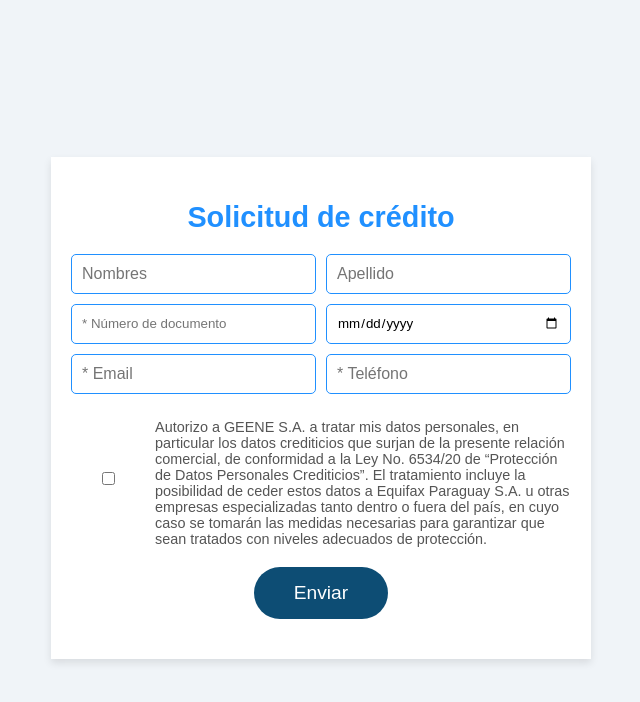
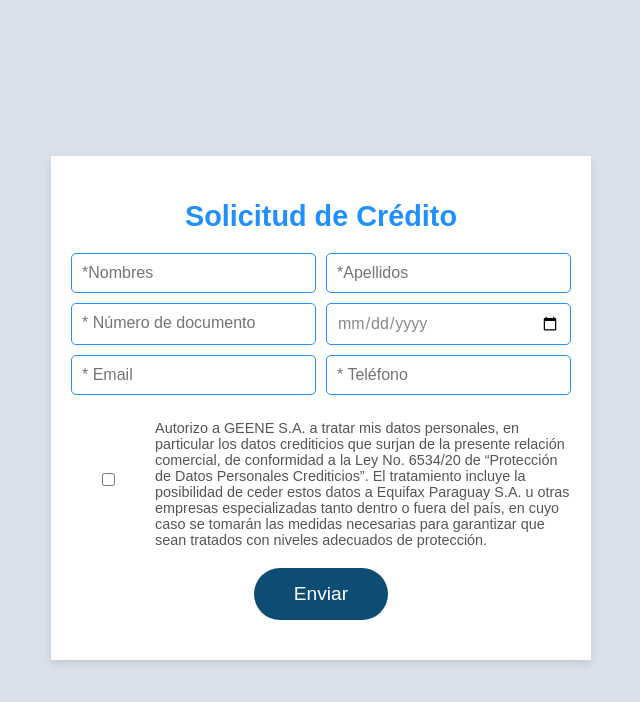
Before and after one commit to dev-GEENE/creditoWeb, a website: page src/index.html in a window 1280 px wide. Shown: the whole page, without its empty margins (319-959 px from the left). Drawn offline with Linux system fonts and the light colour scheme.

Commit message:
Mejoras en el diseño del formulario: tamaño de letra de los placeholders, bordes y alineación.

```diff
--- a/src/index.html
+++ b/src/index.html
@@ -8,16 +8,17 @@
 </head>
 <body>
     <div class="form-container">
-        <h2>Solicitud de crédito</h2>
+        <h2>Solicitud de Crédito</h2>
         <form action="https://prod-28.brazilsouth.logic.azure.com:443/workflows/ec0be2cecb414940a85232b3f08a2a75/triggers/manual/paths/invoke?api-version=2016-06-01&sp=%2Ftriggers%2Fmanual%2Frun&sv=1.0&sig=RIoZYN2iAZ0haEBpZIM10oxxb7fsdJjDh5R-sNh2azc" method="POST" class="input-form" enctype="multipart/form-data">
             <div class="input-name-company">
-                <input type="text" id="name" name="name" placeholder="Nombres" required >
-                <input type="text" id="apellido" name="apellido" placeholder="Apellido" required>
+                <input type="text" id="name" name="name" class="formulario__input" placeholder="*Nombres" required>
+                <input type="text" id="apellido" name="apellido" class="formulario__input" placeholder="*Apellidos" required>
             </div>
+
 
             <div class="dni">
                 <input type="text" id="dni" name="dni" pattern="[A-Za-z0-9]+" title="El DNI debe contener solo letras y números" placeholder="* Número de documento" required>
-                <input type="date" id="fecha_nacimiento" name="fecha_nacimiento" required>
+                <input type="date" id="fecha_nacimiento" class="fecha_nacimiento" name="fecha_nacimiento" required>
             </div>
 
             <div class="email-phone">
--- a/src/styles.css
+++ b/src/styles.css
@@ -7,7 +7,7 @@ body {
     height: 100vh;
     margin: 10;
     font-family: "Arial", sans-serif;
-    background-color: #f0f4f8;
+    background-color: #d9e2ec ;
 }
 
 .form-container {
@@ -90,6 +90,31 @@ input[type="submit"]:hover {
     background-color: #003f7f;
 }
 
+input[type="date"]::placeholder {
+    color: #888;
+}
+
+input[type="date"]:valid {
+    color: #333;
+}
+
+input[type="date"]:invalid {
+    color: #888;
+}
+
+input[type="date"] {
+    color: #888;
+    border: 1px solid #2090ff;
+    padding: 10px;
+    font-size: 1rem;
+    background-color: white;
+    color: #333;
+}
+
+input::placeholder {
+    font-size: 1rem;
+}
+
 @media (max-width: 768px) {
     .form-container {
         width: 90%;
```
